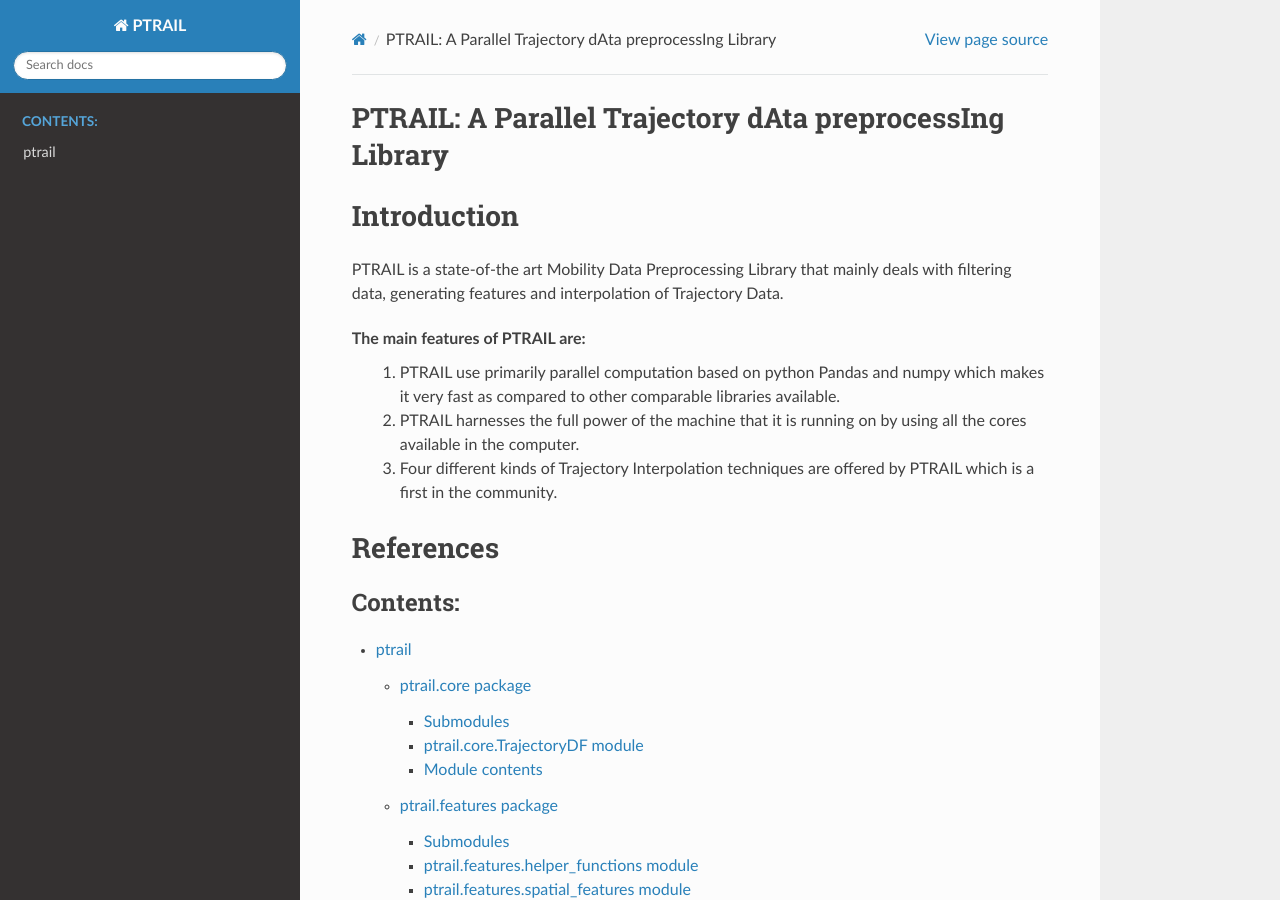
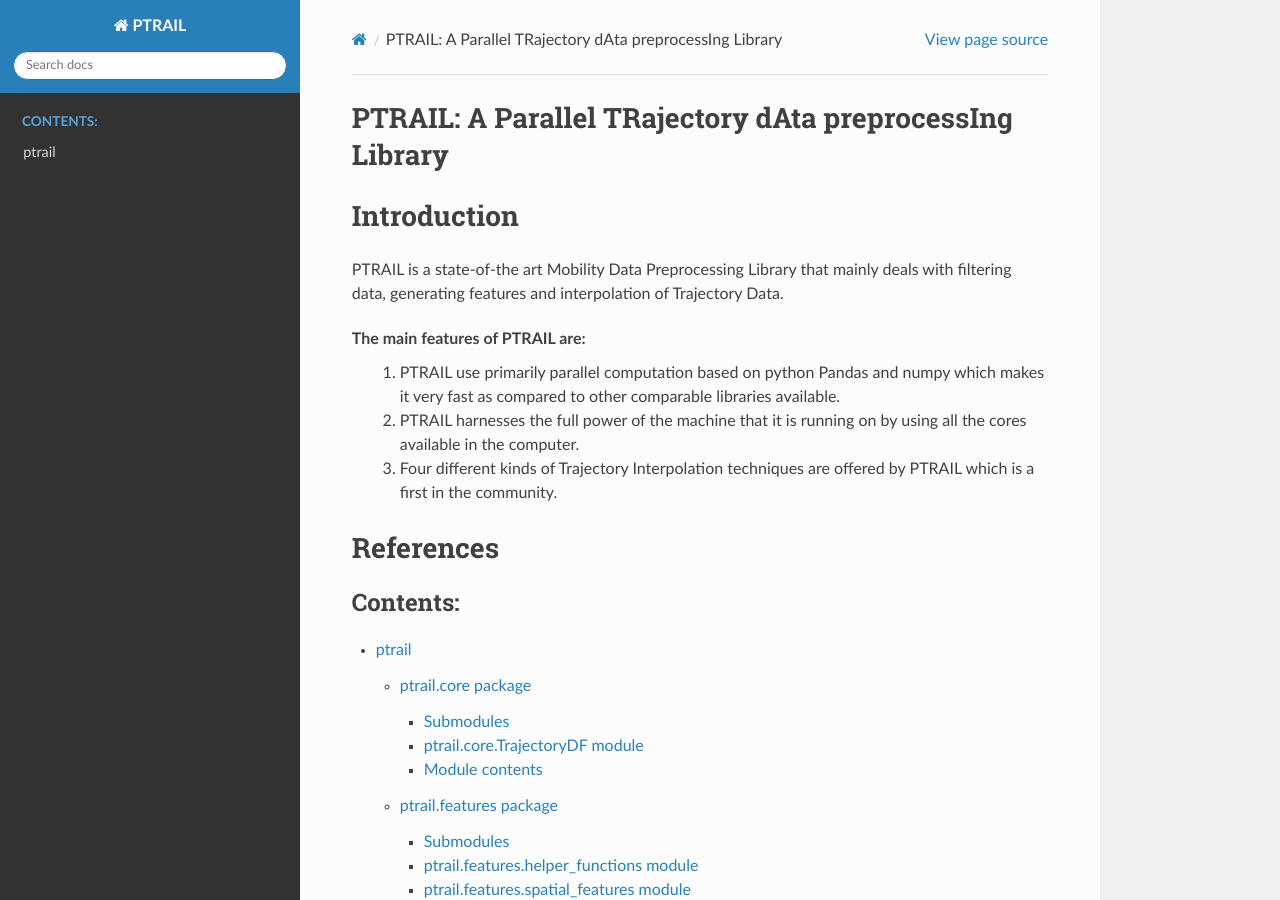
Before and after one commit to YakshHaranwala/PTRAIL, a Sphinx documentation site: the page built from docs/index.rst, in a window 1280 px wide and 900 px high. Built offline with Sphinx 7.4.7 and the Read the Docs theme 2.0.0, drawn with Linux system fonts in a browser that asks for light colours.

```diff
--- a/docs/index.rst
+++ b/docs/index.rst
@@ -1,4 +1,4 @@
-PTRAIL: A Parallel Trajectory dAta preprocessIng Library
+PTRAIL: A Parallel TRajectory dAta preprocessIng Library
 ========================================================
 
 Introduction
@@ -27,7 +27,6 @@ References
 
    modules
 
-
 Indices and tables
 ==================
 
```
